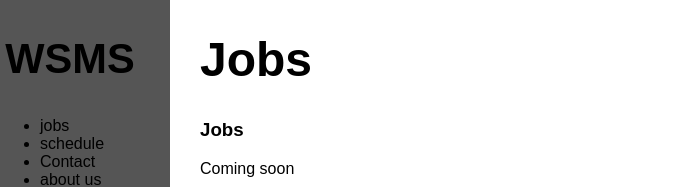
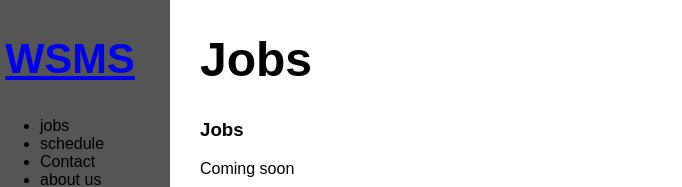
Before and after one commit to sprv6/WSMS-on-hold, a plain HTML site: page jobs.html in a window 1280 px wide. Shown: the top 187 px of the page, without its empty margins (0-682 px from the left). Drawn offline with Linux system fonts and the light colour scheme.

Commit message:
Update jobs.html

```diff
--- a/jobs.html
+++ b/jobs.html
@@ -7,7 +7,7 @@
   <body>
     <div class="container">
     <div class='nav'>
-    <h2>WSMS</h2>
+	    <h2><a href="index.html">WSMS</a></h2>
     <ul>
       <li>jobs</li>
       <li>schedule</li>
```
